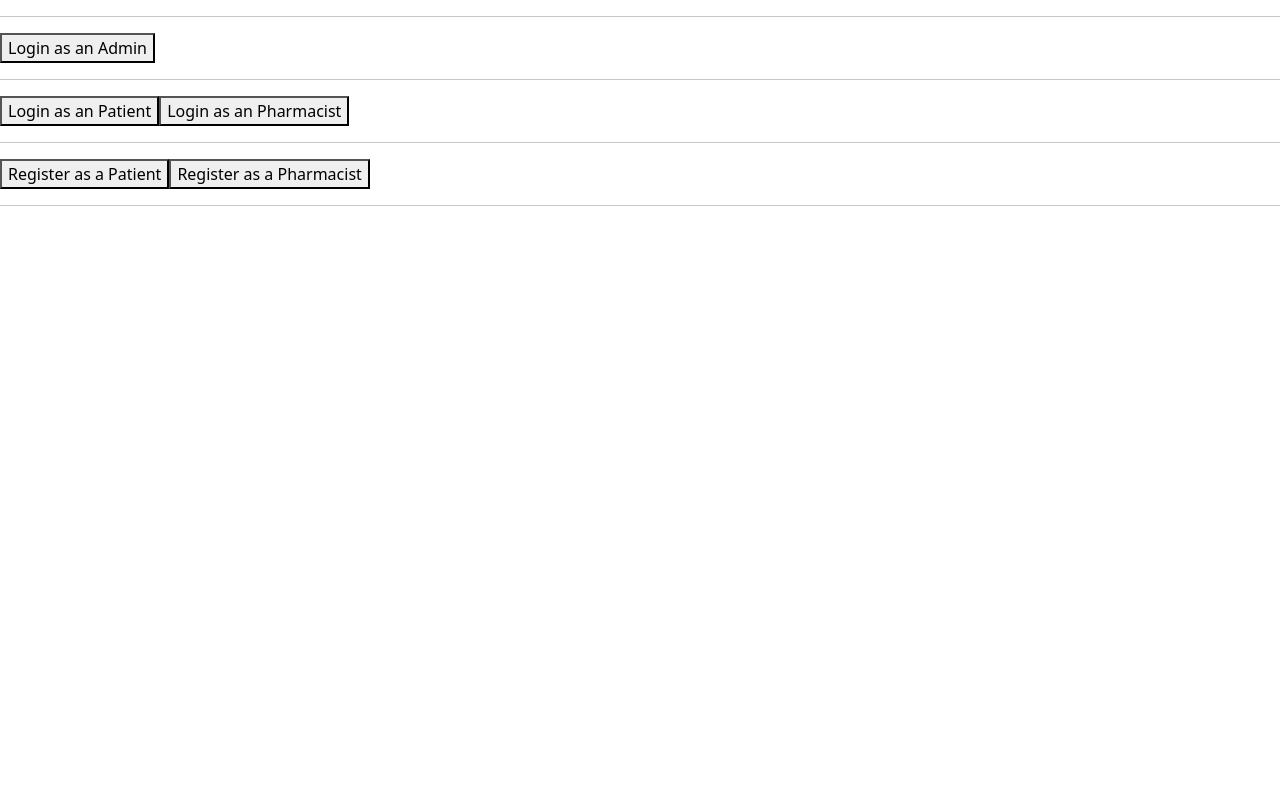
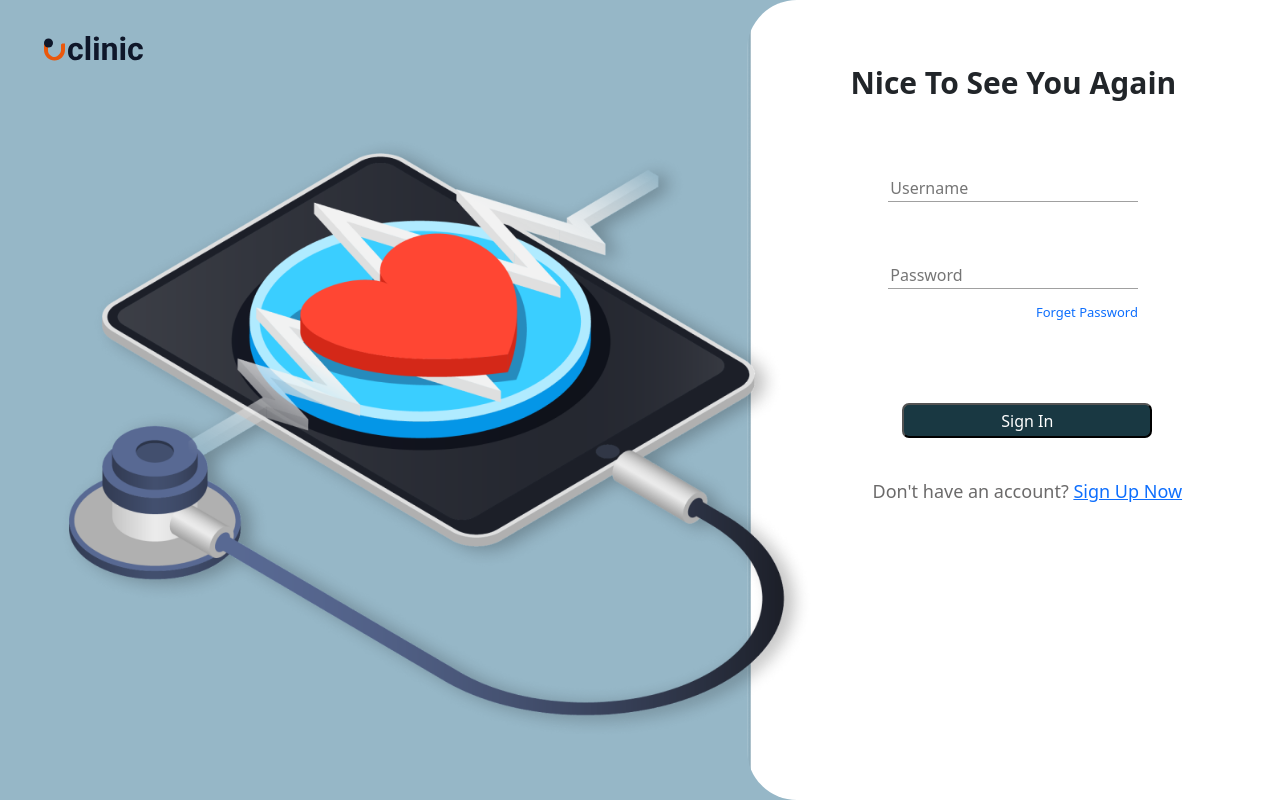
Before and after one commit to advanced-computer-lab-2023/Agile-Star-Squad-Pharmacy, a React (Create React App) app in the folder frontend/: page / in a window 1280 px wide. Built offline with nearby package versions, Linux system fonts and the light colour scheme; no server answers; a web font is replaced by a local one.

Commit message:
fix: fixed app.js

```diff
--- a/frontend/src/App.js
+++ b/frontend/src/App.js
@@ -70,7 +70,7 @@ function App() {
     } else {
       return (
         <Routes>
-          <Route path="/" element={<LandingPage />} exact />
+          <Route path="/" element={<Login />} exact />
           <Route path="/resetPassword" element={<ResetPassword />} exact />
           <Route path="signupOptions" element={<SignupOptions />} exact />
           <Route
```
